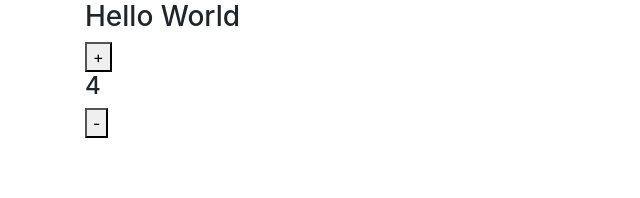
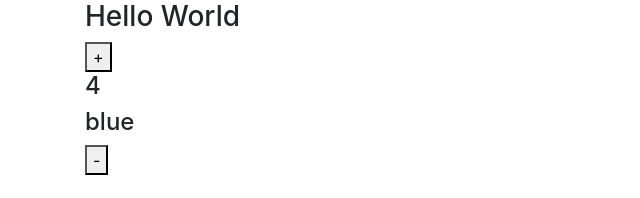
Before and after one commit to iiio2/learn-hooks, a React (Create React App) app: page / in a window 1280 px wide. Shown: the top 198 px of the page, without its empty margins (0-640 px from the left). Built offline with nearby package versions, Linux system fonts and the light colour scheme.

Commit message:
added objects in useHook part

```diff
--- a/src/components/Counter.jsx
+++ b/src/components/Counter.jsx
@@ -1,23 +1,28 @@
 import { Fragment, useState } from 'react';
 
 const Counter = () => {
-  const init = () => {
-    console.log('run every time');
-    return 4;
+  const [state, setState] = useState({ count: 4, theme: 'blue' });
+
+  const count = state.count;
+  const theme = state.theme;
+
+  const dec = () => {
+    setState((prevState) => {
+      return { ...prevState, count: prevState.count - 2 };
+    });
   };
 
-  const [counter, setCounter] = useState(() => init());
-
-  const dec = () => {
-    setCounter((prevState) => prevState - 1);
-    setCounter((prevState) => prevState - 1);
-    setCounter((prevState) => prevState - 1);
+  const chThm = () => {
+    setState((prevState) => {
+      return { ...prevState, theme: 'red' };
+    });
   };
 
   return (
     <Fragment>
       <button>+</button>
-      <h4>{counter}</h4>
+      <h4>{count}</h4>
+      <h4 onClick={chThm}>{theme}</h4>
       <button onClick={dec}>-</button>
     </Fragment>
   );
```
